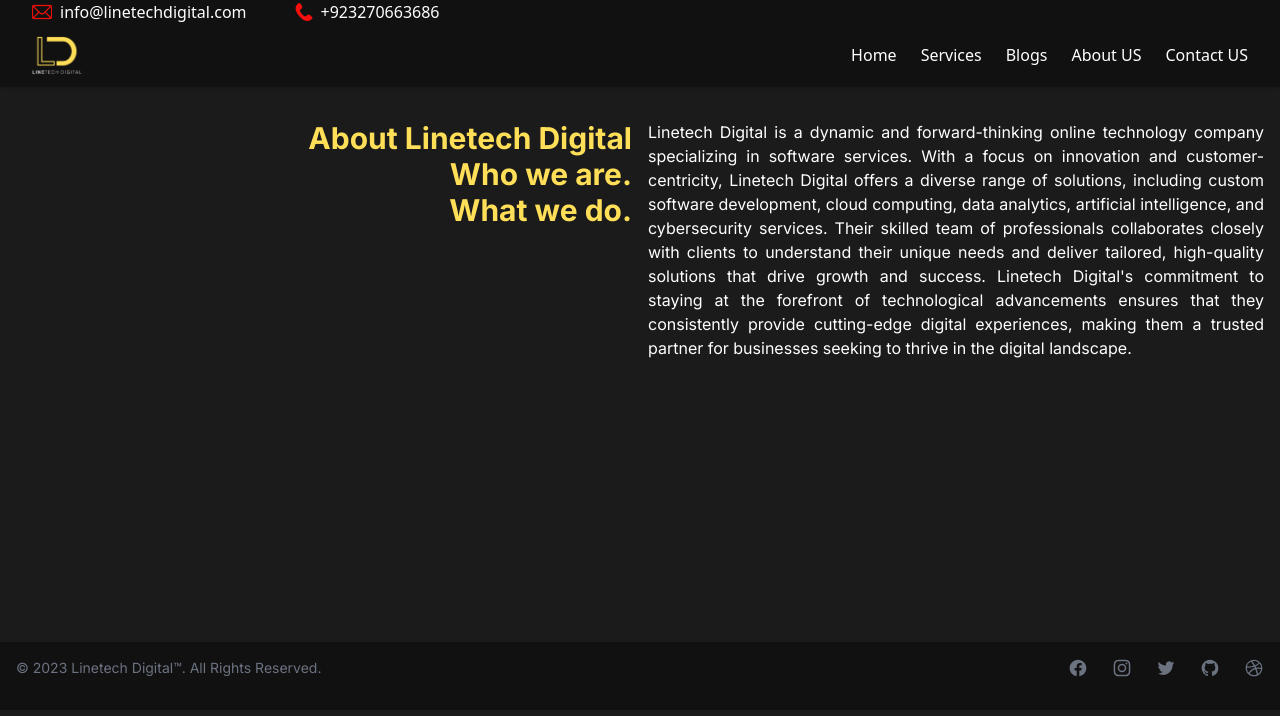
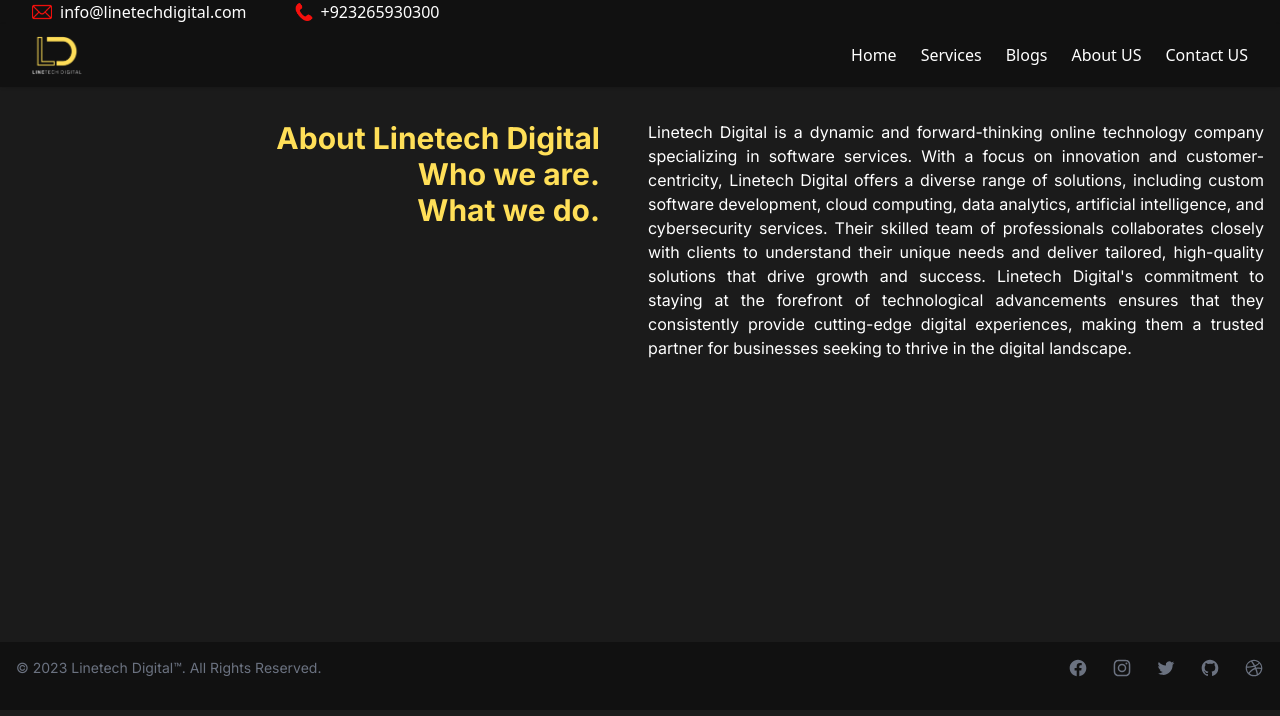
Before and after one commit to junaid-1013/oeovo-technologies, a Next.js app: page /about in a window 1280 px wide. Shown: the top 716 px of the page. Built offline with nearby package versions, Linux system fonts and the light colour scheme.

Commit message:
number change

```diff
--- a/src/app/about/page.tsx
+++ b/src/app/about/page.tsx
@@ -15,7 +15,7 @@
 
             </div> */}
             <div className="mx-auto w-full max-w-screen-xl grid grid-cols-1 md:grid-cols-2 gap-4 p-4 md:pt-12 sm:pb-40 md:pb-14 lg:pb-32 xl:h-[570px]">
-                <div className="text-center md:text-right text-[#ffdf58] text-sm md:text-3xl font-bold">
+                <div className="text-center md:text-right text-[#ffdf58] text-sm md:text-3xl font-bold md:px-8">
                     About Linetech Digital<br/>
                     Who we are.<br/>
                     What we do.
@@ -28,7 +28,7 @@
                     including custom software development, cloud computing, data analytics, artificial
                     intelligence, and cybersecurity services. Their skilled team of professionals collaborates
                     closely with clients to understand their unique needs and deliver tailored, high-quality
-                    solutions that drive growth and success. Linetech Digital's commitment to staying at the
+                    solutions that drive growth and success. Linetech Digital&apos;s commitment to staying at the
                     forefront of technological advancements ensures that they consistently provide cutting-edge
                     digital experiences, making them a trusted partner for businesses seeking to thrive in the digital landscape.
                 </div>
--- a/src/app/contact/page.tsx
+++ b/src/app/contact/page.tsx
@@ -110,7 +110,7 @@
             <br />
             <br />
             <br />
-            <header className="p-8 grid grid-cols-1 md:grid-cols-2 gap-4 pt-10 lg:px-40 bg-[#111111]/30 md:h-96">
+            <header className="p-8 grid grid-cols-1 md:grid-cols-2 gap-4 pt-10 lg:px-40 bg-[#111111]/30 md:h-96 md:px-8">
                 <div className="mx-auto mb-10 md:mt-20">
                     <div className="badge bg-[#fcb040] inline-block rounded-xl">
                         <p className="font-light text-base px-4 py-1 text-gray-50">
@@ -271,7 +271,7 @@
                                 fill="currentColor"
                             />
                         </svg>
-                        <p className="text-gray-500 font-light">+923270663686</p>
+                        <p className="text-gray-500 font-light">+923265930300</p>
                     </div>
                     <div className="card p-8 shadow rounded-md flex flex-row items-center space-x-4 hover:shadow-lg cursor-pointer transition duration-200">
                         <svg
--- a/src/app/globals.css
+++ b/src/app/globals.css
@@ -5,7 +5,6 @@
 .elevated-shadow {
   box-shadow: 0 6px 20px rgba(0, 0, 0, 0.5);
 }
-
 /* :root {
   --foreground-rgb: 0, 0, 0;
   --background-start-rgb: 214, 219, 220;
--- a/src/app/page.tsx
+++ b/src/app/page.tsx
@@ -17,7 +17,7 @@
       <WhyYouChoseUs />
       <ReviewCards />
       <FloatingWhatsApp
-        phoneNumber="+923270663686"
+        phoneNumber="+923265930300"
         accountName="LINETECH DIGITAL"
         avatar="https://yt3.googleusercontent.com/T2MuPGA7ptWWWlXcyW4zEuCgNn4c6Ly2GawV0Gc02l3yRyWGuM3CMCteH7-XkG8pvzkQq_GGeQ=s176-c-k-c0x00ffffff-no-rj"
         allowEsc
--- a/src/components/Top.tsx
+++ b/src/components/Top.tsx
@@ -28,10 +28,10 @@
                         height={18}
                         className="object-contain mr-2"
                     />
-                    <Link href="tel:+923270663686"
+                    <Link href="tel:+923265930300"
                         className="font-sans  text-white"
 
-                    >+923270663686</Link>
+                    >+923265930300</Link>
                 </div>
             </div>
         </nav>
```
